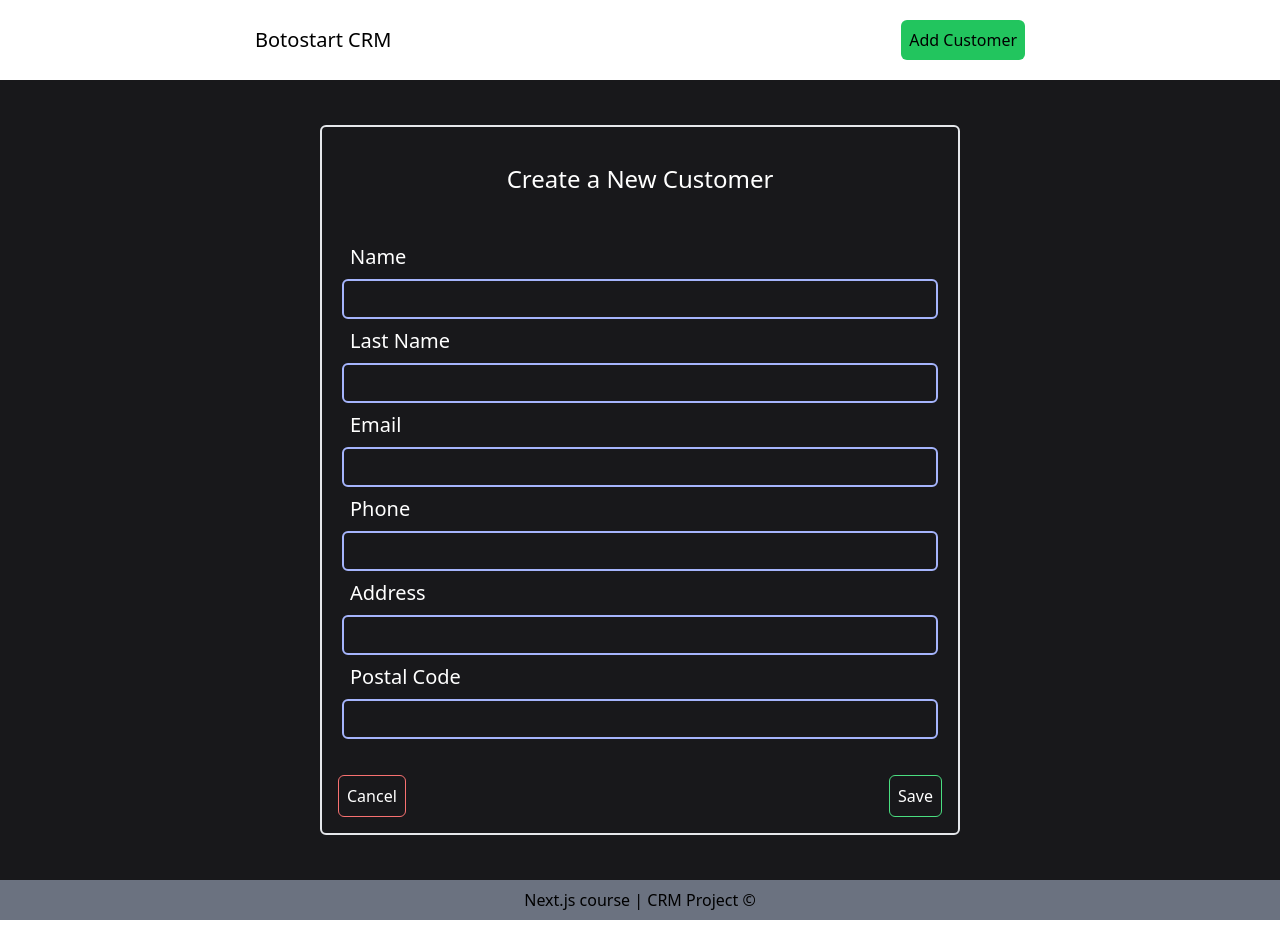
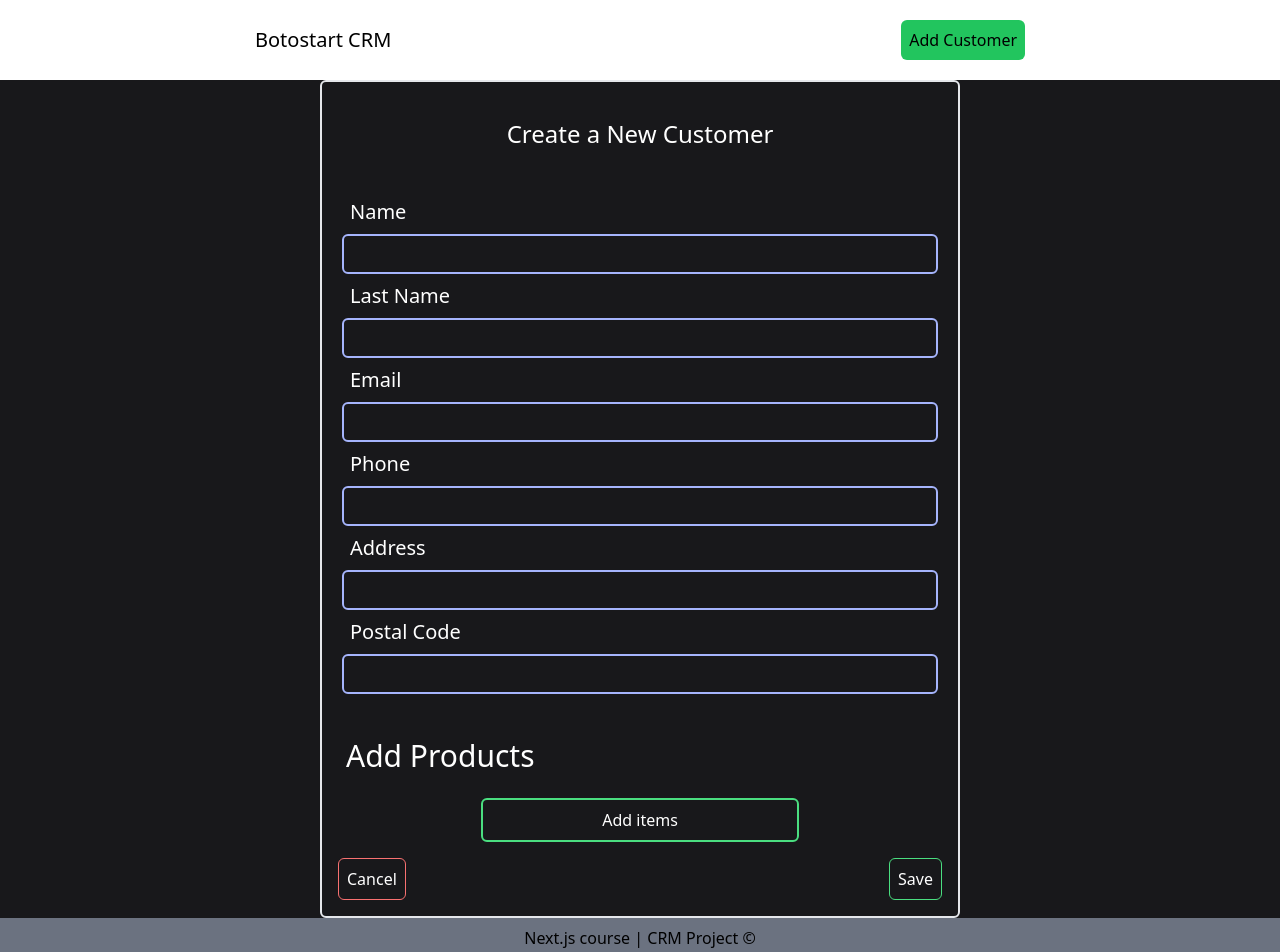
Before and after one commit to Nex-DoT/crmnext, a Next.js app: page /add-customer in a window 1280 px wide. Shown: the top 952 px of the page. Before the commit the page ends 920 px from the top, so only its background shows below. Built offline with nearby package versions, Linux system fonts and the light colour scheme.

Commit message:
Add items BTN is complited

```diff
--- a/components/layout/Layout.js
+++ b/components/layout/Layout.js
@@ -6,7 +6,7 @@ const Layout = ({children}) => {
                <h2 className="text-xl">Botostart CRM</h2>
                <Link className="bg-green-500 p-2 rounded-md" href="/add-customer">Add Customer</Link>
            </header>
-           <main className="w-full h-fullScreen min-h-screen">{children}</main>
+           <main className="">{children}</main>
            <footer className="flex  justify-center p-2 bg-gray-500">
                Next.js course | CRM Project &copy;
            </footer>
--- /dev/null
+++ b/components/models/AddForm.js
@@ -0,0 +1,12 @@
+import AddItem from "../templates/AddItem";
+const AddForm = ({form , setForm}) => {
+    console.log(form);
+    return (
+        <div className="w-full p-6">
+            <h1 className="text-3xl text-white m-auto">Add Products</h1>
+            {form.products.map((item)=><AddItem></AddItem>)}
+        </div>
+    );
+};
+
+export default AddForm;
--- a/components/templates/AddCustomer.js
+++ b/components/templates/AddCustomer.js
@@ -1,6 +1,7 @@
 import { useState } from "react";
 import { useRouter } from "next/router";
 import Form from "../models/Form";
+import AddForm from "../models/AddForm";
 const AddCustomer = () => {
     const router = useRouter();
     const [form , setForm] = useState({
@@ -11,7 +12,7 @@ const AddCustomer = () => {
         address:"",
         postalCode:"",
         date:"",
-        products:[],
+        products: [],
     })
  const cancelHandeler = ()=>{
     setForm({
@@ -37,11 +38,19 @@ const AddCustomer = () => {
     if(DATA.status === 'success') router.push("/")
 
  }
+ const addHandeler = ()=>{
+    setForm(
+        {...form,
+    products: [...form.products , {name: '',price:'',quantity:''}]}
+    )
+ }
     return (
         <>
             <div className="flex flex-col items-center justify-between rounded-md border-2 w-2/4 pt-4 m-auto">
                 <h1 className="text-2xl text-white m-5">Create a New Customer</h1>
                 <Form form={form} setForm={setForm}/>
+                <AddForm form={form} setForm={setForm}/>
+                <button className="border-2 rounded-md border-green-400 p-2 text-white w-2/4" onClick={addHandeler}>Add items</button>
                 <div className="w-full flex items-center justify-between">
                     <button className="p-2 border rounded-md border-red-400 text-white m-4" onClick={cancelHandeler}>Cancel</button>
                     <button className="p-2 border rounded-md border-green-400 text-white m-4" onClick={SaveHandeler}>Save</button>
--- /dev/null
+++ b/components/templates/AddItem.js
@@ -0,0 +1,23 @@
+const AddItem = ({data}) => {
+    console.log(data);
+    return (
+        <div className=" border-2 mt-4 mb-4 w-full rounded-md border-cyan-200 p-2">
+            <div className="w-full m-2 flex items-center justify-center">
+                <h2 className="text-white">Name :</h2>
+                <input className="w-3/4 ml-2 rounded-md bg-zinc-900 border-blue-300 border-2" type="text" />
+            </div>
+            <div className="flex items-center justify-between p-6">
+                <div className="flex">
+                     <h2 className="text-white">Price :</h2>
+                     <input className="w-20 ml-2 rounded-md bg-zinc-900 border-blue-300 border-2" type="number" />
+                </div>
+                <div className="flex ml-2">
+                   <h2 className="text-white">Quantity :</h2>
+                   <input className="w-20 ml-2 rounded-md bg-zinc-900 border-blue-300 border-2" type="number" />
+                </div>
+            </div>
+        </div>
+    );
+};
+
+export default AddItem;
```
